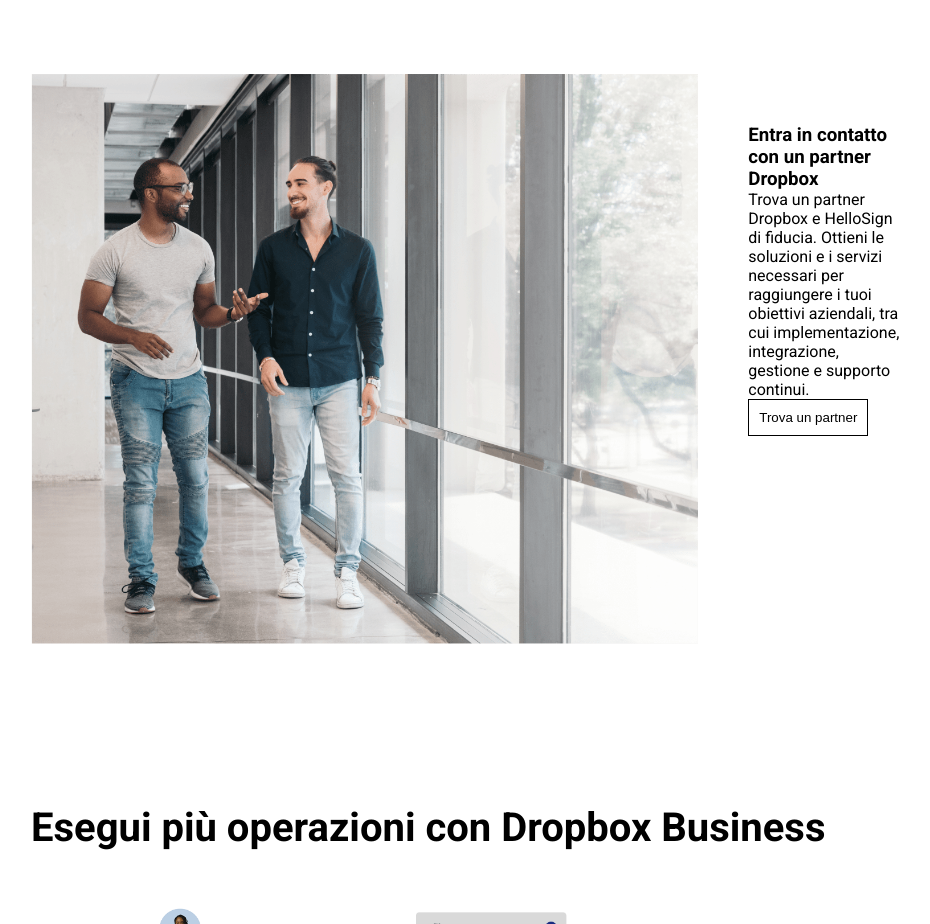
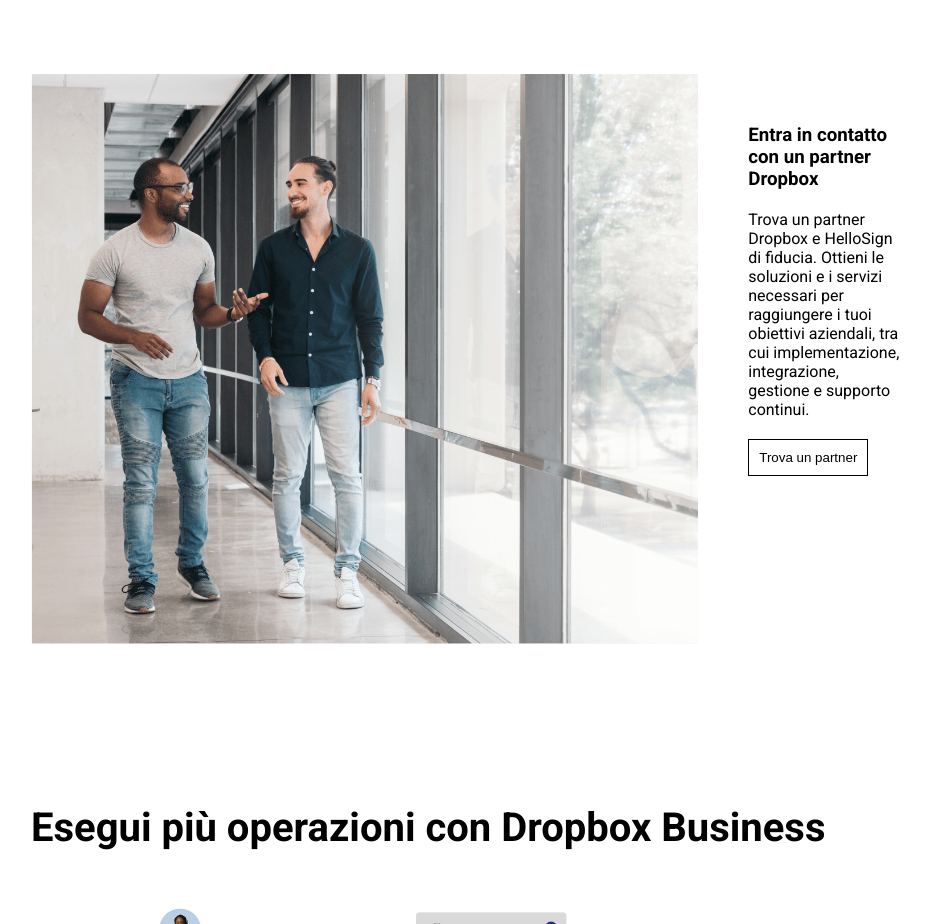
Before and after one commit to MicheleAbategiovanni/htmlcss-dropbox, a plain HTML site: page index.html in a window 1280 px wide. Shown: the part 2460-3384 px from the top of the page, without its empty margins (149-1079 px from the left). Drawn offline with Linux system fonts and the light colour scheme.

Commit message:
added class for padding at partner section text

```diff
--- a/css/style.css
+++ b/css/style.css
@@ -215,6 +215,10 @@ header .container-large {
     padding: 50px;
 }
 
+.partner>*{
+    padding-bottom: 20px;
+}
+
 .button-white {
     background-color: white;
     border: 1px solid black;
```
